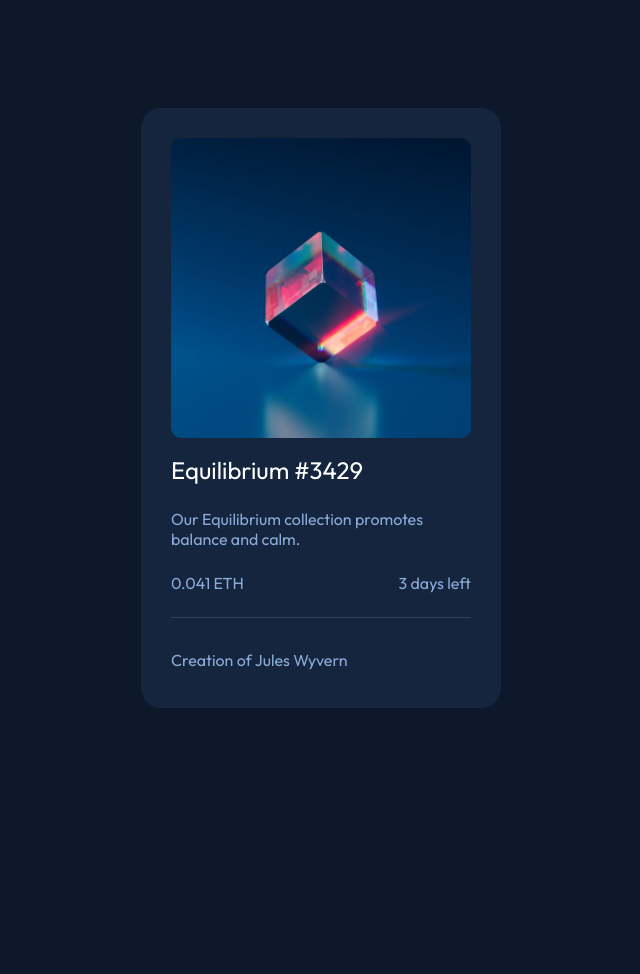
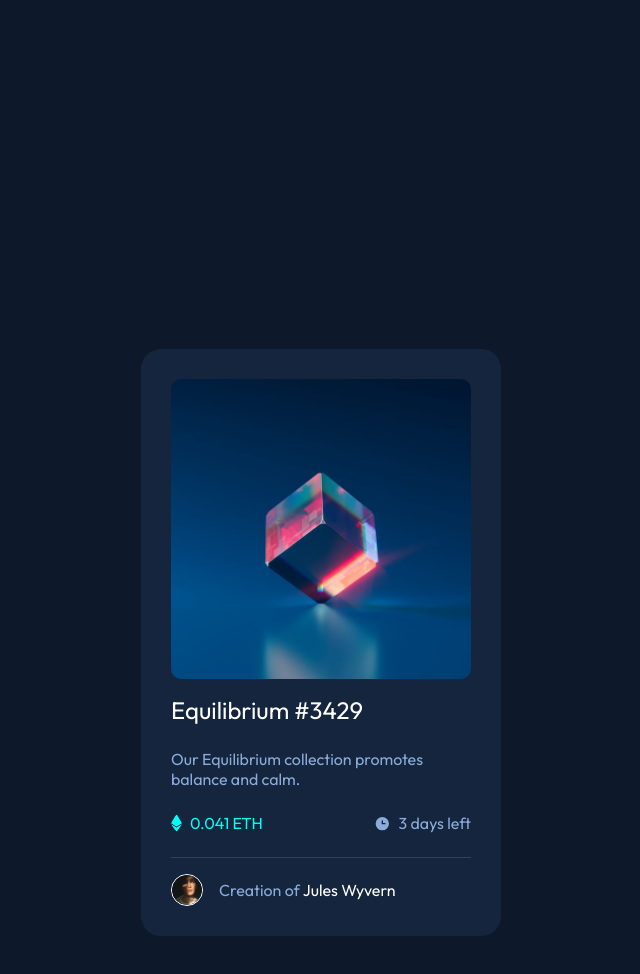
Before and after one commit to Valborg1/nft-preview-card-component, a plain HTML site: page index.html in a window 1280 px wide. Shown: the whole page, without its empty margins (319-959 px from the left). Before the commit the page ends 816 px from the top, so only its background shows below. Drawn offline with Linux system fonts and the light colour scheme.

Commit message:
css updates and color matching

```diff
--- a/index.html
+++ b/index.html
@@ -16,7 +16,7 @@
       display: flex;
       justify-content: center;
       align-items: center;
-      height: 100vh;
+      height: 150vh;
       color: hsl(215, 51%, 70%);
       background-color: hsl(217, 54%, 11%);
     }
@@ -29,10 +29,29 @@
       background-color: hsl(216, 50%, 16%);
       padding:30px;
       border-radius: 20px;
+      margin-top: 5.5%;
     }
 
     .nft-container img {
       border-radius: 10px;
+      transition: all 0.3s ease; */
+    }
+
+    .nft-container img:hover {
+      filter: brightness(0.8); /* Slightly darkens the image on hover */
+    }
+
+    .nft-container img:hover::before {
+      content: "";
+      position: absolute;
+      top: 0;
+      left: 0;
+      width: 100%;
+      height: 100%;
+      background-color: hsl(178, 100%, 50%); /* Cyan overlay */
+      border-radius: 10px; /* Match the image's border radius */
+      mix-blend-mode: multiply; /* Overlay blends with the image */
+      pointer-events: none; /* Ensures hover works on the image */
     }
 
     h1, p {
@@ -56,9 +75,50 @@
       border-bottom: 1px solid hsl(215, 32%, 27%);
     }
 
+    .card p {
+      display: flex;
+      align-items: center;
+    }
+
+    .card img {
+      padding-right: 8px;
+    }
+
     .user {
       margin-top: 16px;
-      display: flex
+      display: flex;
+      align-items: center;
+    }
+
+    .user img {
+      width: 30px;
+      height: 30px;
+      border: 1px solid white;
+      border-radius: 50%;
+      margin-right: 16px
+    }
+
+    .user p {
+      padding: 0px;
+      margin: 0px;
+    }
+
+    .eth {
+      background-image: url('./images/icon-ethereum.svg');
+    }
+
+
+    .user-name {
+      color: white;
+    }
+
+    .price {
+      color: hsl(178, 100%, 50%);
+    }
+
+    h1:hover, .user-name:hover {
+      color: hsl(178, 100%, 50%);
+      cursor: pointer;
     }
 
   </style>
@@ -69,11 +129,11 @@
     <h1>Equilibrium #3429</h1>
     <p>Our Equilibrium collection promotes balance and calm.</p>
     <div class="card">
-      <p class="price eth"><i></i>0.041 ETH</p>
-      <p class="time"><i></i>3 days left</p>
+      <p class="price"><img src="./images/icon-ethereum.svg" alt="etherium icon"/>0.041 ETH</p>
+      <p class="time"><img src="./images/icon-clock.svg" alt="clock icon"/>3 days left</p>
     </div>
     <div class="user">
-      <img/>
+      <img src="./images/image-avatar.png" alt="user icon"/>
       <p>Creation of <span class="user-name">Jules Wyvern</span></p>
     </div>
   </div>
```
